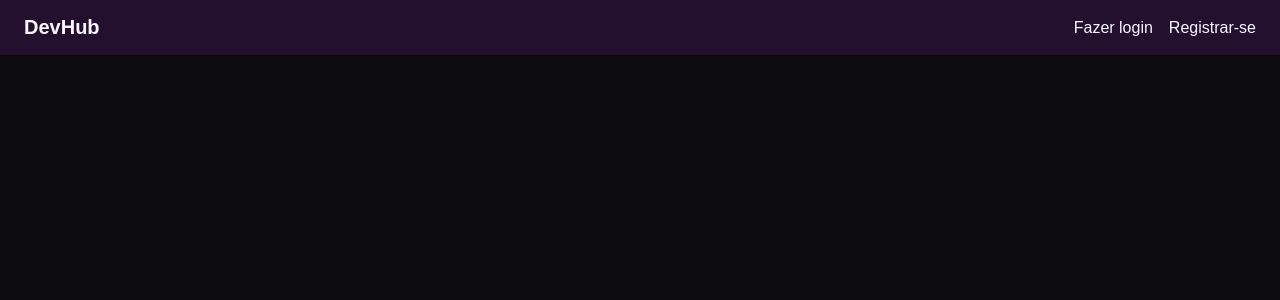
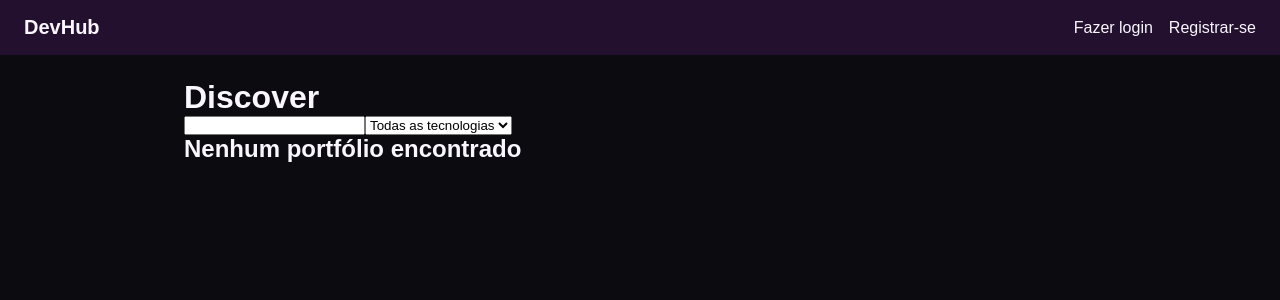
Before and after one commit to marcusviniciusaguiar/projeto-devmode, a React (Vite) app: page /discover in a window 1280 px wide. Shown: the top 300 px of the page. Built offline with nearby package versions, Linux system fonts and the light colour scheme.

Commit message:
feat: adiciona página de descoberta com busca, filtro e paginação

```diff
--- a/src/App.tsx
+++ b/src/App.tsx
@@ -11,6 +11,7 @@ import PublicPortfolio from './pages/PublicPortfolio'
 import styled from 'styled-components'
 import { theme } from './styles/theme'
 import Favorites from './pages/Favorites'
+import Discover from './pages/Discover'
 
 const Main = styled.main`
   max-width: 960px;
@@ -33,6 +34,7 @@ function App() {
               <Route path='/profile/edit' element={<ProtectedRoute><EditProfile /></ProtectedRoute>} />
               <Route path='/favorites' element={<ProtectedRoute><Favorites /></ProtectedRoute>} />
               <Route path='/portfolio/:userId' element={<PublicPortfolio />} />
+              <Route path='/discover' element={<Discover />} />
             </Routes>
           </Main>
         </BrowserRouter>
--- a/src/pages/Discover.tsx
+++ b/src/pages/Discover.tsx
@@ -0,0 +1,91 @@
+import { Link } from "react-router-dom";
+import type { User } from "../types/User";
+import { useState } from "react";
+import type { Project } from "../types/Project";
+
+function Discover() {
+
+    const users = JSON.parse(localStorage.getItem("users") || "[]");
+    const projects = JSON.parse(localStorage.getItem("projects") || "[]");
+    const techOptions = ["React", "TypeScript", "JavaScript", "Node", "PHP", "Python"];
+
+    const [search, setSearch] = useState("");
+    const [techFilter, setTechFilter] = useState("");
+    const [page, setPage] = useState(1);
+
+    const perPage = 10;
+    const start = (page - 1) * perPage;
+
+    const handleSearch = (event: React.ChangeEvent<HTMLInputElement>) => {
+        setSearch(event.target.value);
+        setPage(1);
+    }
+
+    const handleTechFilter = (event: React.ChangeEvent<HTMLSelectElement>) => {
+        setTechFilter(event.target.value);
+        setPage(1);
+    }
+
+    const nextPage = () => {
+        setPage(page + 1);
+    }
+
+    const previousPage = () => {
+        setPage(page - 1);
+    }
+
+    const filteredUsers = users.filter((user: User) => {
+        const textInput = search.toLowerCase();
+
+        const nameMatch = user.name.toLowerCase().includes(textInput);
+        const titleMatch = (user.title || "").toLowerCase().includes(textInput);
+
+        const userProjects = projects.filter((proj: Project) => proj.userId === user.id);
+        const techMatch = userProjects.some((proj: Project) => (
+            proj.technologies.some(tech => tech.toLowerCase().includes(textInput))
+        ));
+
+        const techFilterMatch = techFilter === "" || userProjects.some((proj: Project) => (
+            proj.technologies.some(tech => tech.toLowerCase() === techFilter.toLowerCase())
+        ));
+
+        return (nameMatch || titleMatch || techMatch) && techFilterMatch;
+    });
+
+    const paginatedUsers = filteredUsers.slice(start, start + perPage);
+    const totalPages = Math.ceil(filteredUsers.length / perPage);
+
+
+    return (
+        <>
+            <h1>Discover</h1>
+
+            <input type="text" onChange={handleSearch} value={search} />
+            <select value={techFilter} onChange={handleTechFilter}>
+                <option value="">Todas as tecnologias</option>
+                {techOptions.map(tech => (
+                    <option key={tech} value={tech}>{tech}</option>
+                ))}
+            </select>
+
+            {paginatedUsers.length === 0 ? (
+                <h2>Nenhum portfólio encontrado</h2>
+            ) : (
+                <>
+                    {paginatedUsers.map((user: User) => (
+                        <div key={user.id}>
+                            <img src={user.photo} alt={user.name} />
+                            <h3>{user.name}</h3>
+                            <h4>{user.title}</h4>
+                            <Link to={`/portfolio/${user.id}`}>Ver Portfólio</Link>
+                        </div>
+                    ))}
+                    {page !== 1 && <button onClick={previousPage}>Página anterior</button>}
+                    {page < totalPages && <button onClick={nextPage}>Próxima página</button>}
+                </>
+            )}
+        </>
+    )
+}
+
+export default Discover;
--- a/src/pages/Home.tsx
+++ b/src/pages/Home.tsx
@@ -1,6 +1,7 @@
-import { Link } from "react-router-dom";
+import { Link, useNavigate } from "react-router-dom";
 import { theme } from "../styles/theme";
 import styled from "styled-components";
+import { useAuth } from "../contexts/AuthContext";
 
 const Hero = styled.div`
   display: flex;
@@ -37,6 +38,10 @@ const LoginLink = styled(Link)`
 `
 
 function Home() {
+  const { user } = useAuth();
+  const navigate = useNavigate();
+
+  if(user) navigate("/discover");
     return (
         <Hero>
             <h1>DevHub - A sua plataforma de portfólios Dev</h1>
```
